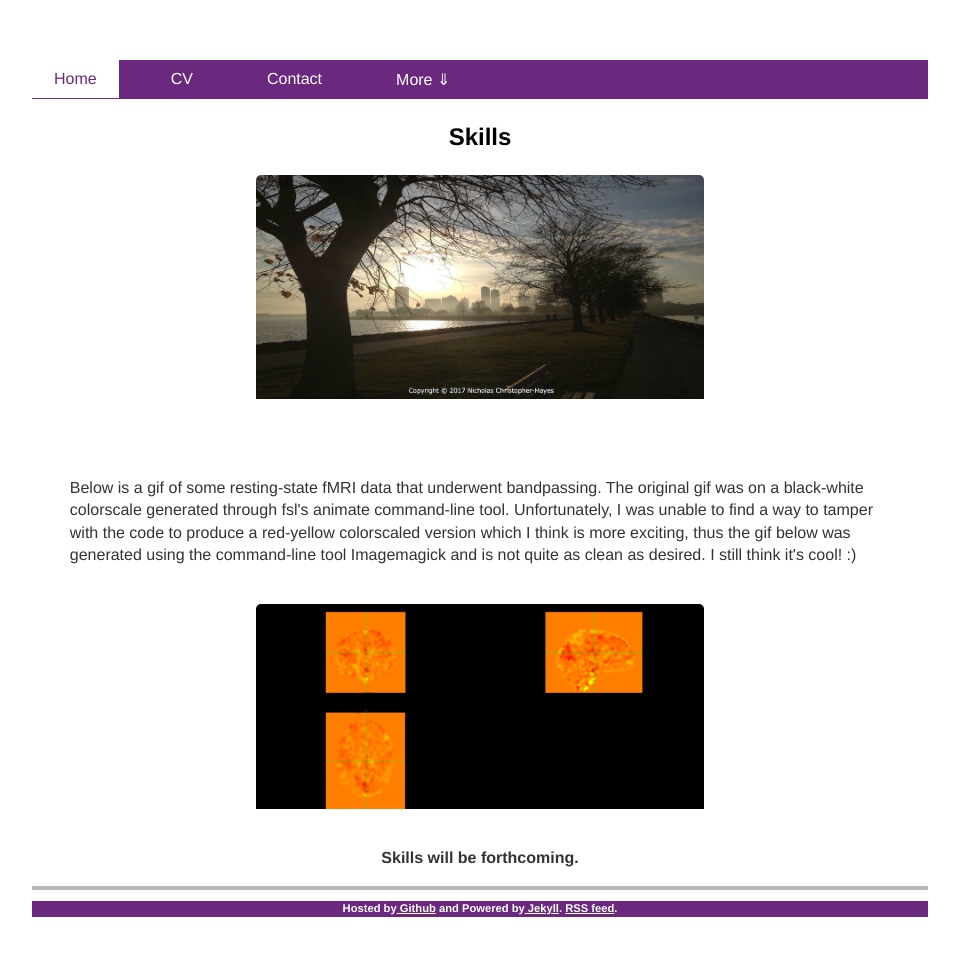
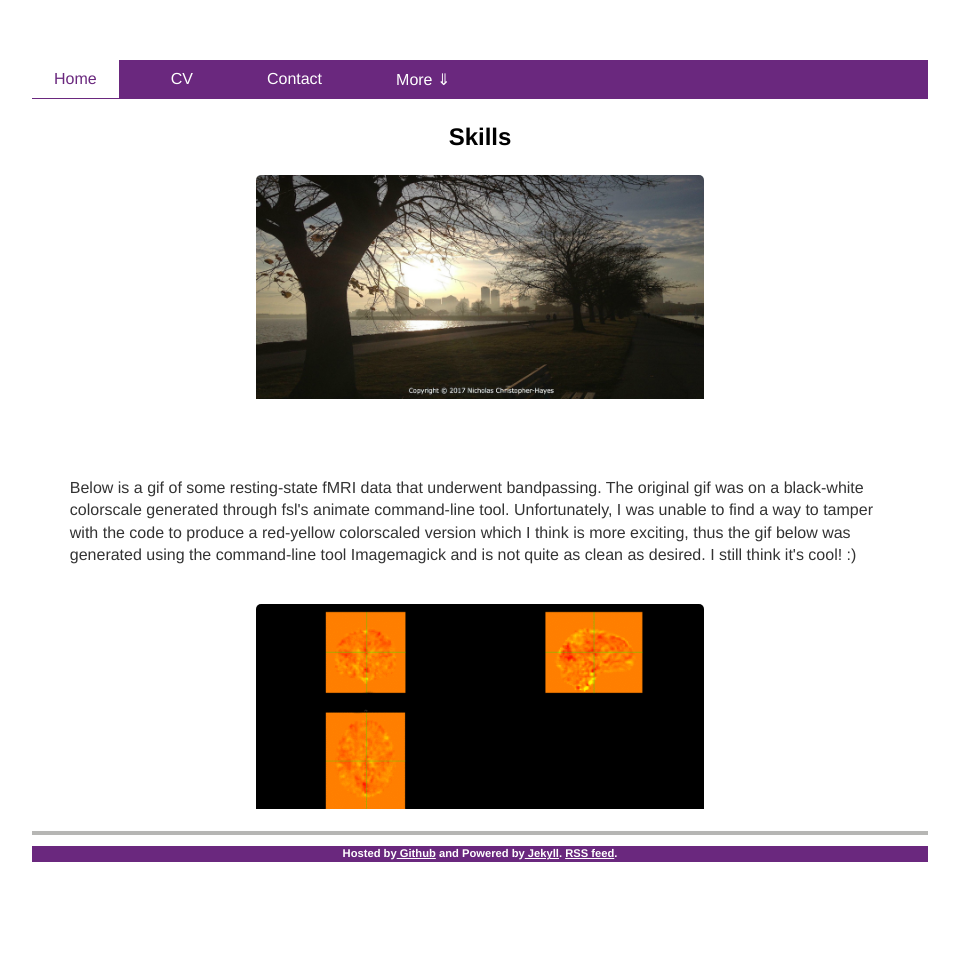
Before and after one commit to nichrishayes/nichrishayes.github.io, a Jekyll site: the page built from skills/index.html, in a window 1280 px wide. Shown: the whole page, without its empty margins (160-1119 px from the left). Built offline with Jekyll 4.4.1, drawn with Linux system fonts in a browser that asks for light colours; after the commit the page ends 922 px from its top, so only the background shows below that.

Commit message:
Update index.html

```diff
--- a/skills/index.html
+++ b/skills/index.html
@@ -14,5 +14,3 @@ title: Nicholas Christopher-Hayes, BA - Skills
 	    generated using the command-line tool Imagemagick and is not quite as clean as desired. I still think it's cool! :)
 	</p>
 <center><img src="bandpasscolor.gif" alt="fMRI" width="50%"><center><br>
-
-<b><p> Skills will be forthcoming.</p><b>
```
